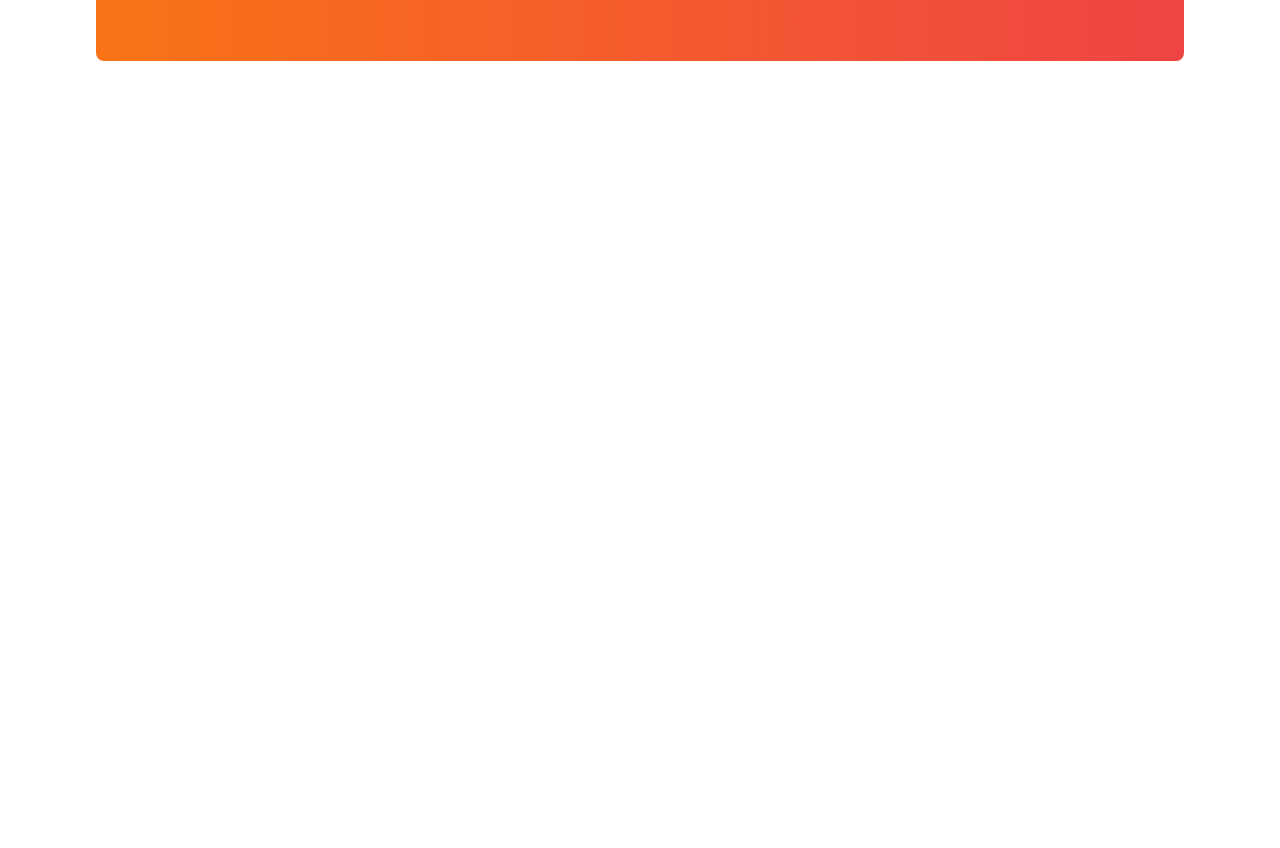
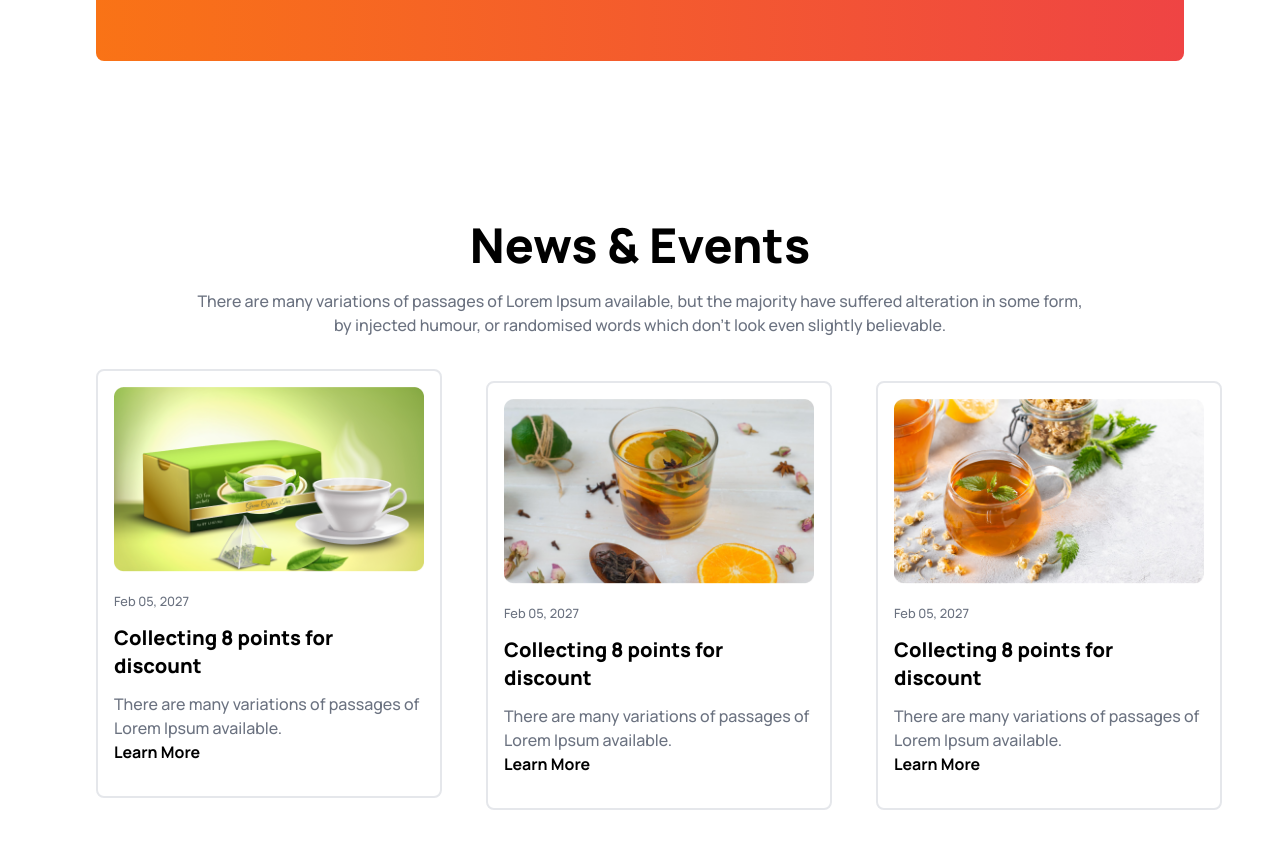
Before and after one commit to ad-monir2001/tea-house-landing-page-with-telwind, a plain HTML site: page index.html in a window 1280 px wide. Shown: the part 2518-3366 px from the top of the page. Before the commit the page ends 2795 px from the top, so only its background shows below. Drawn offline with nearby package versions, Linux system fonts and the light colour scheme.

Commit message:
news and event section done

```diff
--- a/index.html
+++ b/index.html
@@ -274,6 +274,69 @@
           </div>
         </div>
       </section>
+
+      <!-- News and event section -->
+      <section class="my-6">
+        <h1 class="font-extrabold text-3xl md:text-5xl text-center">
+          News & Events
+        </h1>
+        <p class="text-gray-500 font-medium text-center my-5">
+          There are many variations of passages of Lorem Ipsum available, but
+          the majority have suffered alteration in some form, <br />by injected
+          humour, or randomised words which don't look even slightly believable.
+        </p>
+
+        <!-- card container  -->
+        <div
+          id="card__container"
+          class="lg:flex items-center justify-between lg:gap-11 space-y-6"
+        >
+          <!-- card -->
+          <div class="p-4 border-2 rounded-lg w-[364px]">
+            <img src="images/news-1.png" alt="" />
+            <div class="my-4">
+              <small class="font-medium text-gray-500">Feb 05, 2027</small>
+              <h2 class="font-extrabold text-xl w-[225px] my-3">
+                Collecting 8 points for discount
+              </h2>
+              <p class="font-medium text-gray-500 w-[310px]">
+                There are many variations of passages of Lorem Ipsum available.
+              </p>
+              <a href="" class="font-bold">Learn More</a>
+            </div>
+          </div>
+
+          <!-- card -->
+          <div class="p-4 border-2 rounded-lg w-[364px]">
+            <img src="images/news-2.png" alt="" />
+            <div class="my-4">
+              <small class="font-medium text-gray-500">Feb 05, 2027</small>
+              <h2 class="font-extrabold text-xl w-[225px] my-3">
+                Collecting 8 points for discount
+              </h2>
+              <p class="font-medium text-gray-500 w-[310px]">
+                There are many variations of passages of Lorem Ipsum available.
+              </p>
+              <a href="" class="font-bold">Learn More</a>
+            </div>
+          </div>
+
+          <!-- card -->
+          <div class="p-4 border-2 rounded-lg w-[364px]">
+            <img src="images/news-3.png" alt="" />
+            <div class="my-4">
+              <small class="font-medium text-gray-500">Feb 05, 2027</small>
+              <h2 class="font-extrabold text-xl w-[225px] my-3">
+                Collecting 8 points for discount
+              </h2>
+              <p class="font-medium text-gray-500 w-[310px]">
+                There are many variations of passages of Lorem Ipsum available.
+              </p>
+              <a href="" class="font-bold">Learn More</a>
+            </div>
+          </div>
+        </div>
+      </section>
     </main>
   </body>
 </html>
```
